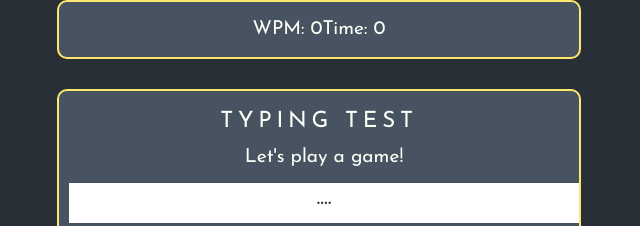
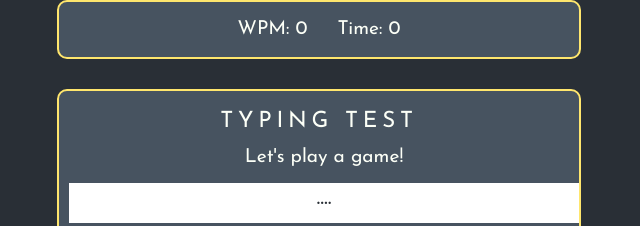
Before and after one commit to ynikki/typingTest, a plain HTML site: page public/index.html in a window 1280 px wide. Shown: the top 226 px of the page, 321-961 px from the left. Drawn offline with nearby package versions, Linux system fonts and the light colour scheme; files that its build step writes are made by us from their sources.

Commit message:
Adding margin between the time and wpm in the time-box

```diff
--- a/scss/styles.scss
+++ b/scss/styles.scss
@@ -65,6 +65,13 @@ h2{
   height: 30px;
 }
 
+.wpm-box{
+  margin: 15px;
+}
+.timer-box{
+  margin: 15px;
+}
+
 #prompt{
   display: block;
   width: 100%;
```
